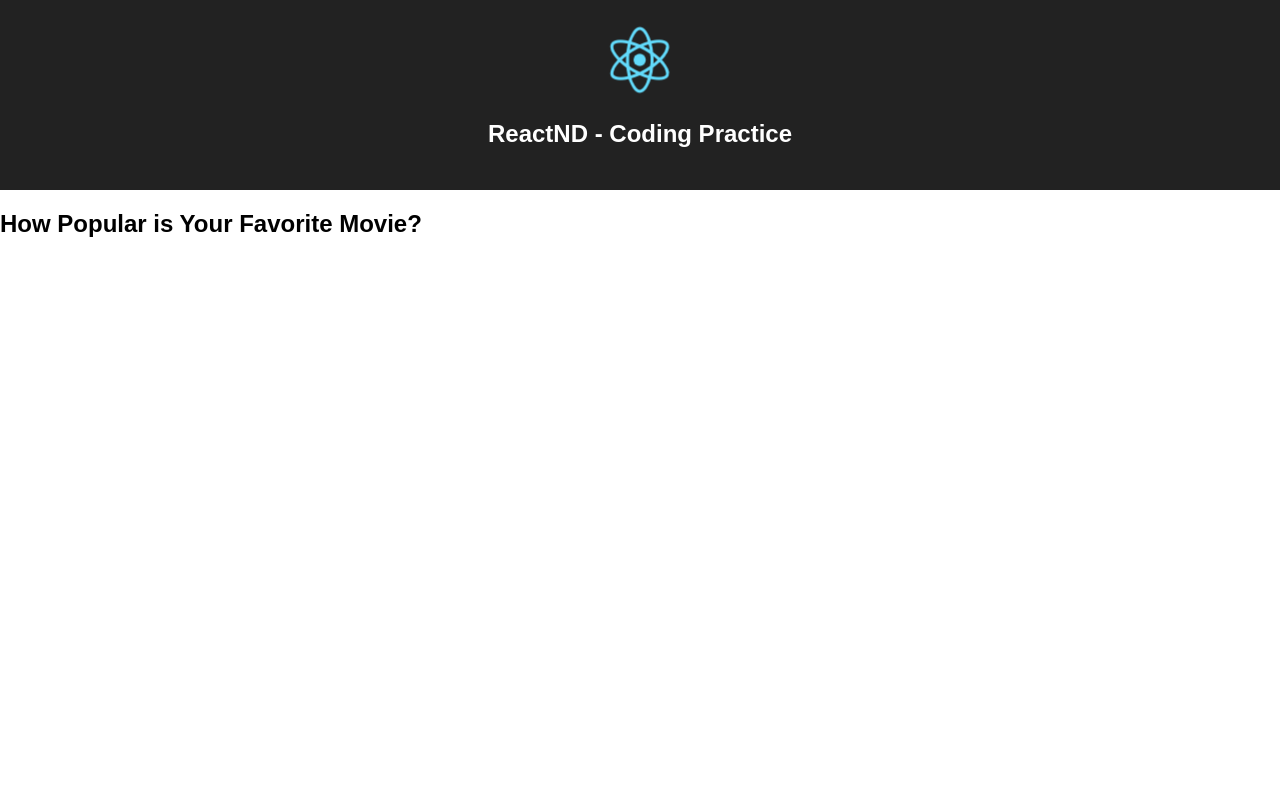
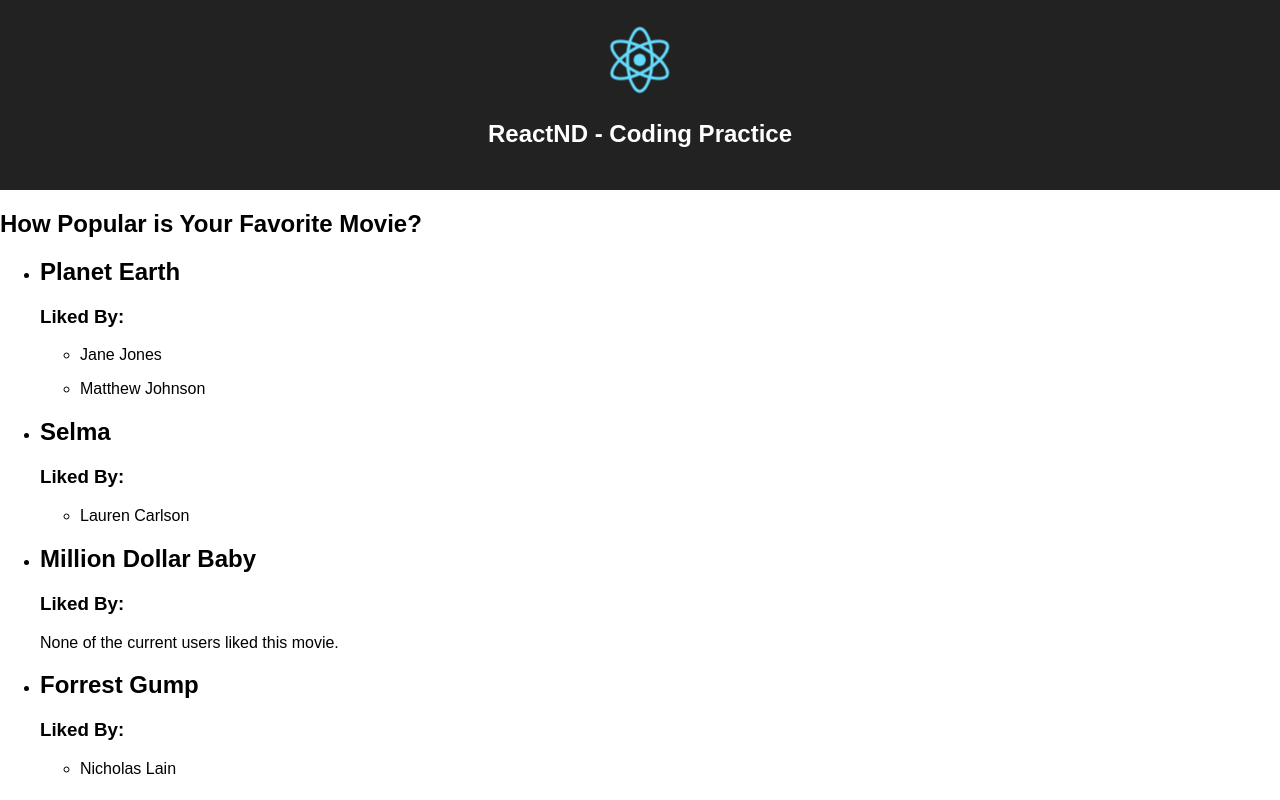
Before and after one commit to scallemang/udacity-react, a React (Create React App) app: page / in a window 1280 px wide. Shown: the top 800 px of the page. Built offline with nearby package versions, Linux system fonts and the light colour scheme.

Commit message:
Exercise 2 complete

```diff
--- a/src/App.js
+++ b/src/App.js
@@ -1,7 +1,7 @@
 import React, { Component } from 'react';
 import logo from './logo.svg';
 import './App.css';
-import MovieCard from './MovieCard';
+import Dashboard from './Dashboard';
 
 /*
 Display a list of movies where each movie contains a list of users that favorited it.
@@ -122,6 +122,12 @@ class App extends Component {
           <h1 className="App-title">ReactND - Coding Practice</h1>
         </header>
         <h2>How Popular is Your Favorite Movie?</h2>
+		<Dashboard
+			usersByMovie={this.usersByMovie}
+			movies={movies}
+			profiles={profiles}
+			users={users}
+		/>
 
       </div>
     );
--- /dev/null
+++ b/src/Dashboard.js
@@ -0,0 +1,25 @@
+import React, { Component } from 'react';
+import MovieCard from './MovieCard';
+
+class Dashboard extends Component {
+
+  render() {
+    const { movies, usersByMovie, users } = this.props;
+    const movieCards = Object.keys(movies).map(id => (
+      <MovieCard
+        key={id}
+        users={users}
+        usersWhoLikedMovie={usersByMovie[id]}
+        movieInfo={movies[id]}
+      />
+    ));
+
+    return (
+      <ul>
+        { movieCards }
+      </ul>
+    )
+  }
+}
+
+export default Dashboard;
--- a/src/MovieCard.js
+++ b/src/MovieCard.js
@@ -1,11 +1,16 @@
 import React, { Component } from 'react';
+import UserList from './UserList';
 
 class MovieCard extends Component {
   render() {
+    const { usersWhoLikedMovie, movieInfo, users } = this.props;
+
    	return (
-      <div className='movie-card'>
-	      <h2>Movie Name</h2>
-      </div>
+      <li key={movieInfo.id}>
+        <h2>{movieInfo.name}</h2>
+        <h3>Liked By:</h3>
+        <UserList usersWhoLikedMovie={usersWhoLikedMovie} users={users} />
+      </li>
     )
   }
 }
--- /dev/null
+++ b/src/UserList.js
@@ -0,0 +1,20 @@
+import React, { Component } from 'react';
+
+class UserList extends Component {
+  render() {
+    const { usersWhoLikedMovie, users } = this.props;
+    if (!usersWhoLikedMovie || usersWhoLikedMovie.length === 0) {
+      return <p>None of the current users liked this movie.</p>;
+    }
+
+    const listofItems = usersWhoLikedMovie.map(id => (
+      <li key={id}>
+        <p>{users[id].name}</p>
+      </li>
+    ));
+
+    return <ul>{listofItems}</ul>;
+  }
+}
+
+export default UserList
```
